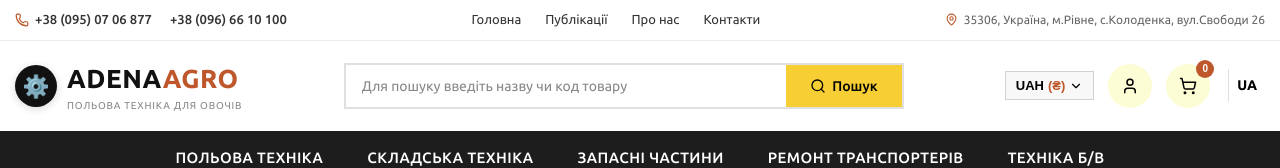
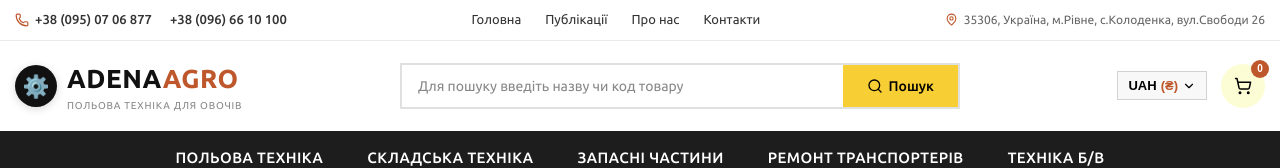
Before and after one commit to awraamgitelman-ops/MachineRent, a React (Vite) app: page / in a window 1280 px wide. Shown: the top 168 px of the page. Built offline with nearby package versions, Linux system fonts and the light colour scheme.

Commit message:
fix: remove UA language badge and user profile account button from header

```diff
--- a/src/components/Navbar.jsx
+++ b/src/components/Navbar.jsx
@@ -3,7 +3,6 @@ import { Link, useNavigate, useLocation } from 'react-router-dom';
 import {
   Phone,
   Search,
-  User,
   ShoppingCart,
   MapPin,
   Menu,
@@ -192,15 +191,6 @@ export default function Navbar({
               )}
             </div>
 
-            {/* Profile Tool */}
-            <button
-              onClick={() => onOpenQuickLead('Кабінет клієнта / Реєстрація')}
-              className="header-tool-btn"
-              title="Вхід / Реєстрація"
-            >
-              <User size={18} />
-            </button>
-
             {/* Cart / Orders Tool */}
             <button
               onClick={() => onOpenQuickLead('Кошик та оформлення замовлення')}
@@ -210,17 +200,6 @@ export default function Navbar({
               <ShoppingCart size={18} />
               <span className="header-tool-badge">{cartCount}</span>
             </button>
-
-            {/* Language Switch */}
-            <div style={{
-              fontWeight: 700,
-              fontSize: '14px',
-              padding: '6px 8px',
-              borderLeft: '1px solid #e0e0e0',
-              marginLeft: '4px'
-            }}>
-              UA
-            </div>
 
             {/* Mobile Menu Toggle */}
             <button
```
